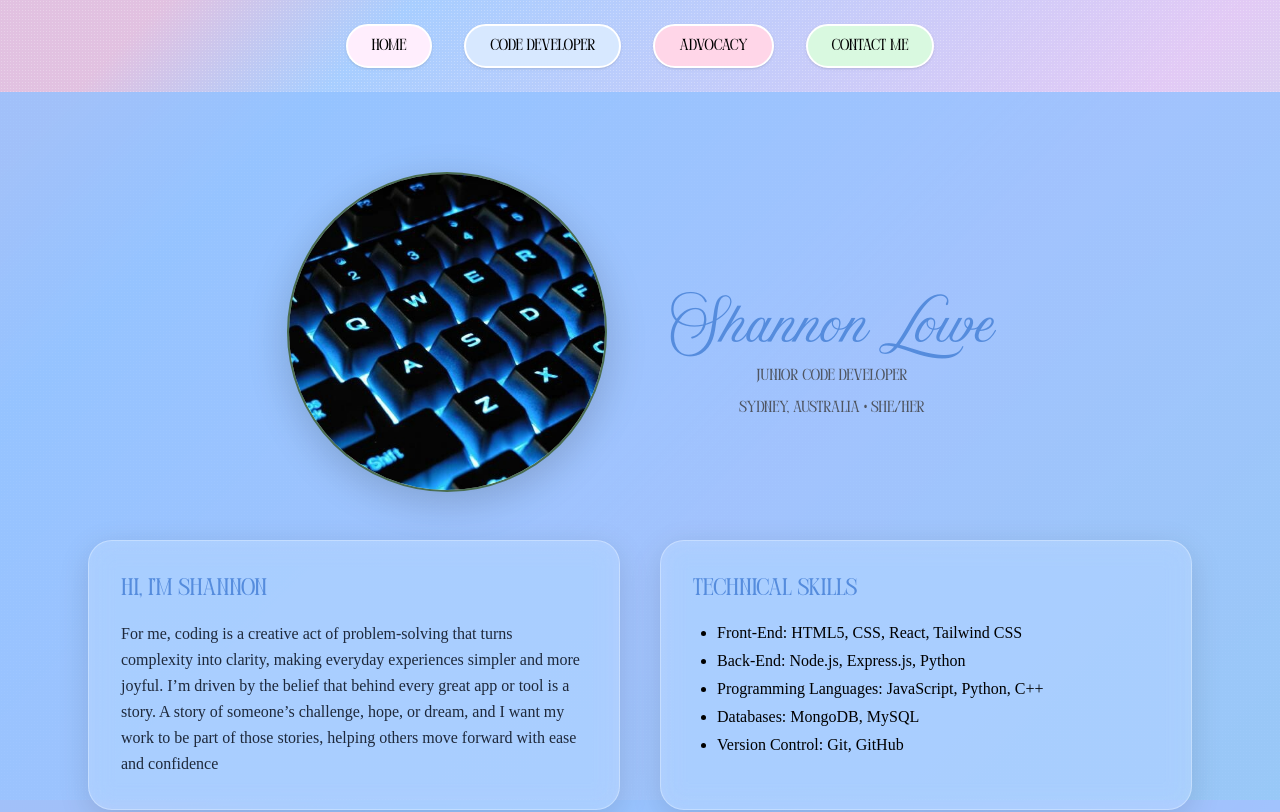
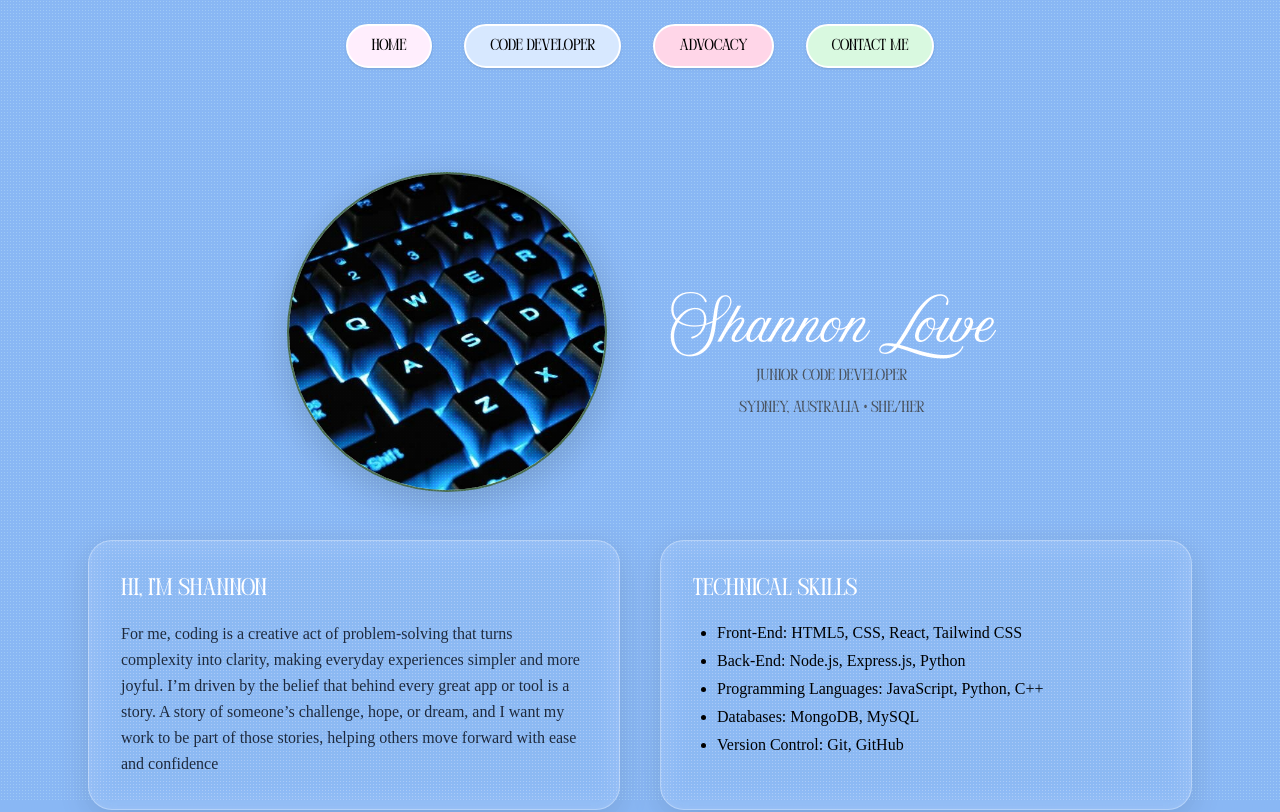
Before and after one commit to SHS-Peb/shan-lowe-portfolio, a React (Vite) app: page /code-developer in a window 1280 px wide. Shown: the top 812 px of the page. Built offline with nearby package versions, Linux system fonts and the light colour scheme.

Commit message:
footer & nav background correction

```diff
--- a/src/App.jsx
+++ b/src/App.jsx
@@ -1,6 +1,5 @@
 import { Routes, Route } from "react-router-dom";
-import Navbar from "./components/Navbar";
-import Footer from "./components/Footer";
+import Layout from "./components/Layout";
 import Home from "./pages/Home/Home";
 import CodeDeveloper from "./pages/CodeDeveloper";
 import Advocacy from "./pages/Advocacy";
@@ -13,10 +12,8 @@ import Contact from "./pages/Contact";
 
 function App() {
   return (
-    <>
-      <Navbar />
-
-      <Routes>
+    <Routes>
+      <Route element={<Layout />}>
         <Route path="/" element={<Home />} />
         <Route path="/code-developer" element={<CodeDeveloper />} />
         <Route path="/advocacy" element={<Advocacy />} />
@@ -26,10 +23,8 @@ function App() {
         <Route path="/acting" element={<Acting />} />
         <Route path="/photography" element={<Photography />} />
         <Route path="/contact" element={<Contact />} />
-      </Routes>
-
-      <Footer />
-    </>
+      </Route>
+    </Routes>
   );
 }
 
--- /dev/null
+++ b/src/components/Layout.jsx
@@ -0,0 +1,27 @@
+import { Outlet, useLocation } from "react-router-dom";
+import Navbar from "./Navbar";
+import Footer from "./Footer";
+
+const bgByRoute = [
+  { prefix: "/code-developer", bg: "page-bg-blue" },
+  { prefix: "/advocacy", bg: "page-bg-pink" },
+  { prefix: "/contact", bg: "page-bg-green" },
+  { prefix: "/", bg: "bg-home-gradient" },
+];
+
+export default function Layout() {
+  const { pathname } = useLocation();
+
+  const match = bgByRoute.find((r) => pathname.startsWith(r.prefix));
+  const bgClass = match?.bg ?? "bg-home-gradient";
+
+  return (
+    <div className={`min-h-screen w-full bg-dots ${bgClass}`}>
+      <Navbar />
+      <main className="w-full">
+        <Outlet />
+      </main>
+      <Footer />
+    </div>
+  );
+}
--- a/src/index.css
+++ b/src/index.css
@@ -39,7 +39,7 @@ h1 {
 }
 
 /* Pastel background */
-body {
+/* body {
   background: linear-gradient(
       135deg,
       #e1c0e0fa 8%,
@@ -51,9 +51,26 @@ body {
   background-attachment: fixed;
   position: relative;
   z-index: 0;
+} */
+
+.bg-home-gradient {
+  background: linear-gradient(
+    135deg,
+    #e1c0e0fa 8%,
+    #91c1ffcb 20%,
+    #e2caf5 60%,
+    #b6e5d5 100%
+  );
+  background-attachment: fixed;
+  min-height: 100vh;
 }
 
-body::before {
+.bg-dots {
+  position: relative;
+  z-index: 0;
+}
+
+.bg-dots::before {
   content: "";
   position: fixed;
   inset: 0;
@@ -63,6 +80,7 @@ body::before {
   mix-blend-mode: overlay;
   z-index: 1;
 }
+
 
 #root {
   position: relative;
@@ -100,13 +118,19 @@ span:first-letter {
 /* CodeDeveloper */
 
 .page-bg-blue {
-  background: #91c1ffcb 20%;
+  background: #6ba5f1cb;
   background-attachment: fixed;
   min-height: 100vh;
 }
 
 .page-bg-pink {
-  background: #ffdef5 20%;
+  background: #FFD6F3;
   background-attachment: fixed;
   min-height: 100vh;
 }
+
+.page-bg-green {
+  background: #a9d9b5;
+  background-attachment: fixed;
+  min-height: 100vh;
+}
--- a/src/pages/Advocacy.jsx
+++ b/src/pages/Advocacy.jsx
@@ -30,7 +30,7 @@ export default function Advocacy() {
     "bg-white/20 backdrop-blur-md border border-white/30 rounded-3xl overflow-hidden shadow-[0_8px_32px_rgba(0,0,0,0.10)]";
 
   return (
-    <div className="min-h-screen w-full bg-[#FFD6F3]">
+    <div className="w-full bg-[#FFD6F3]">
       <section className="max-w-6xl mx-auto flex flex-col items-center justify-start pt-32 md:pt-20 px-6">
         <div className="w-full space-y-16">
 
--- a/src/pages/CodeDeveloper.jsx
+++ b/src/pages/CodeDeveloper.jsx
@@ -93,7 +93,7 @@ export default function CodeDeveloper() {
     "bg-white/20 backdrop-blur-md border border-white/30 shadow-[0_8px_32px_rgba(0,0,0,0.12)]";
 
   return (
-    <div className="min-h-screen w-full page-bg-blue">
+    <div className="w-full">
       <section className="max-w-6xl mx-auto flex flex-col items-center justify-start pt-32 md:pt-20 px-6">
         <div className="w-full space-y-16">
 
@@ -113,9 +113,9 @@ export default function CodeDeveloper() {
               />
             </div>
 
-            {/* Name + Role */}
+            {/* Name + Role 558cdd*/}
             <div className="space-y-2 text-center">
-              <h1 className="text-5xl font-amoresa text-[#558cdd] mb-2">
+              <h1 className="text-5xl font-amoresa text-white mb-2">
                 Shannon Lowe
               </h1>
               <p className="font-perandory text-[#3a3a3a] opacity-80">
@@ -138,7 +138,7 @@ export default function CodeDeveloper() {
               viewport={{ once: true }}
               className={`${glassCard} rounded-3xl p-8 text-[#1e293b]`}
             >
-              <h2 className="text-2xl font-amoresa mb-4 text-[#558cdd]">
+              <h2 className="text-2xl font-amoresa mb-4 text-white">
                 Hi, I'm Shannon
               </h2>
               <p className="font-times-new-roman leading-relaxed">
@@ -154,7 +154,7 @@ export default function CodeDeveloper() {
               viewport={{ once: true }}
               className={`${glassCard} rounded-3xl p-8`}
             >
-              <h2 className="text-2xl font-amoresa mb-4 text-[#558cdd]">
+              <h2 className="text-2xl font-amoresa mb-4 text-white">
                 Technical Skills
               </h2>
 
@@ -170,7 +170,7 @@ export default function CodeDeveloper() {
 
           {/* PROJECTS */}
           <div id="projects" className="w-full mb-24">
-            <h2 className="text-3xl font-amoresa text-[#558cdd] mb-4">
+            <h2 className="text-3xl font-amoresa text-white mb-4">
               Projects
             </h2>
 
@@ -235,7 +235,7 @@ export default function CodeDeveloper() {
 
           {/* SIDE QUESTS */}
           <div id="spotlight" className="w-full mb-24">
-            <h2 className="text-3xl font-amoresa text-[#558cdd] mb-4">
+            <h2 className="text-3xl font-amoresa text-white mb-4">
               Side Quests
             </h2>
 
--- a/src/pages/Home/Home.jsx
+++ b/src/pages/Home/Home.jsx
@@ -3,7 +3,7 @@ import BubbleGrid from "../../components/BubbleGrid";
 
 export default function Home() {
   return (
-    <section className="min-h-screen flex flex-col items-center justify-center relative overflow-hidden">
+    <section className="flex flex-col items-center justify-center relative overflow-hidden">
 
       {/* Text block */}
       <motion.div
```
Also changed, not shown: src/assets/imgs/side_quests/electron.PNG (deleted).
